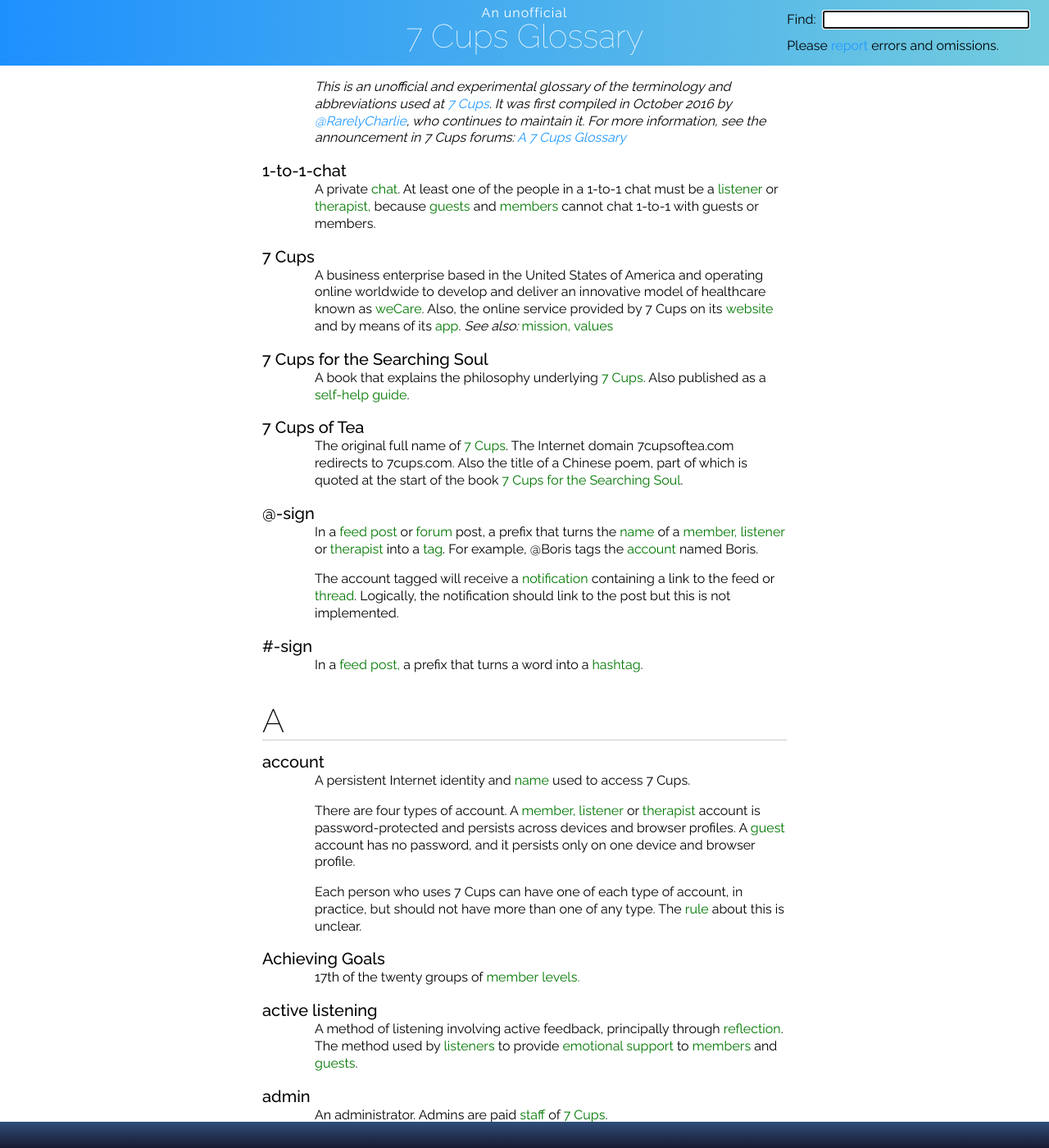
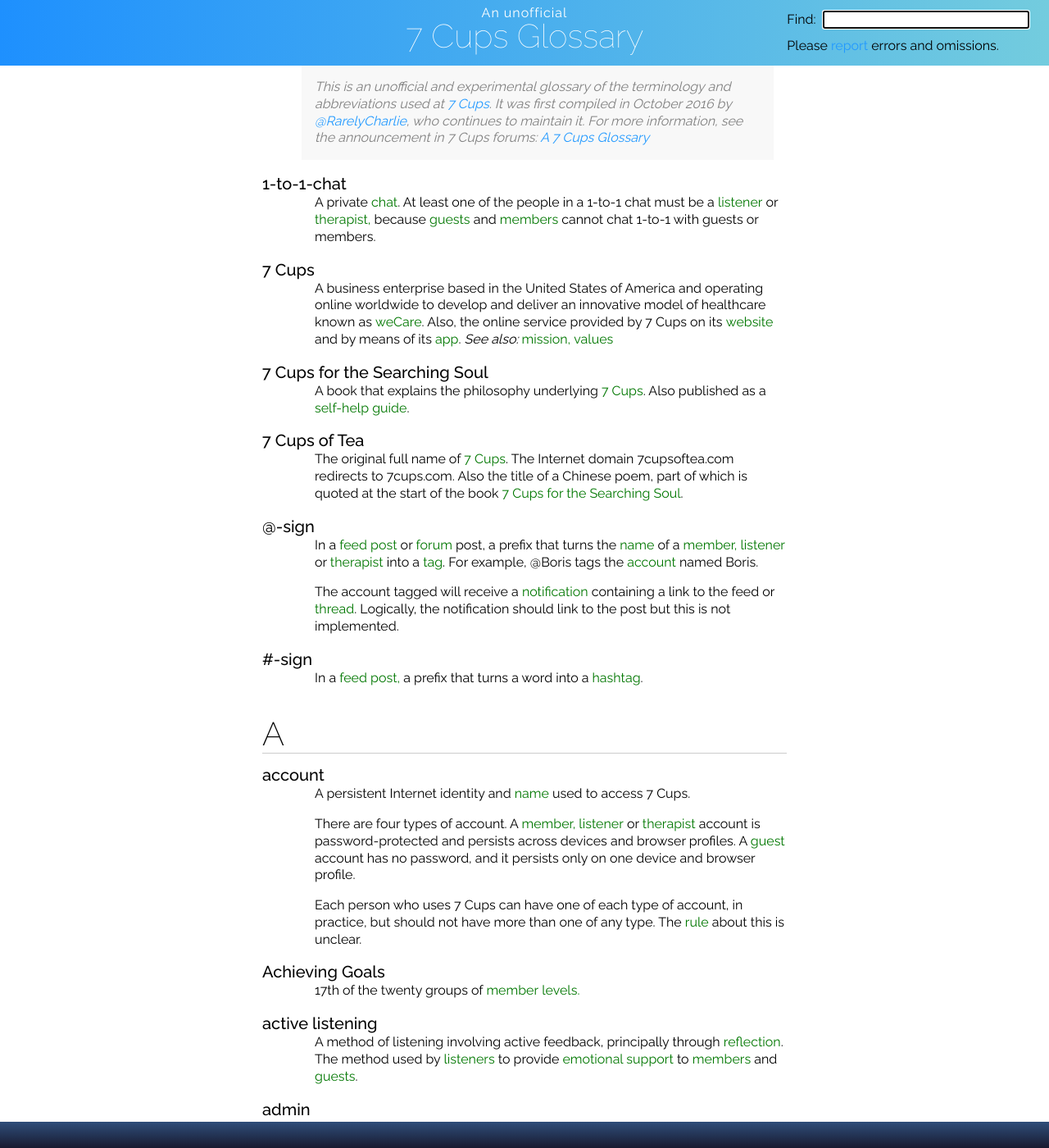
Before and after one commit to RarelyCharlie/rarelycharlie.github.io, a Jekyll site: the page built from glossary.md, in a window 1280 px wide and 1400 px high. Shown: the whole window at 82% size. Built offline with Jekyll 4.4.1, drawn with Linux system fonts in a browser that asks for light colours.

Commit message:
fancy preface

```diff
--- a/_layouts/glossary.html
+++ b/_layouts/glossary.html
@@ -34,7 +34,7 @@ del:hover {background: #afa; color: #00a;}
 .hidden {display: none;}
 .warning {color: #a00;}
 .faded {opacity: 0; transition: opacity 3s;}
-.preface {padding-top: 1em; font-style: italic;}
+.preface {padding: 16px; font-style: italic; color: gray; background: #f8f8f8; position: relative; left: -16px;}
 a[href] {color: #29f; text-decoration: none;}
 a[href]:hover {text-decoration: underline;}
 </style>
```
